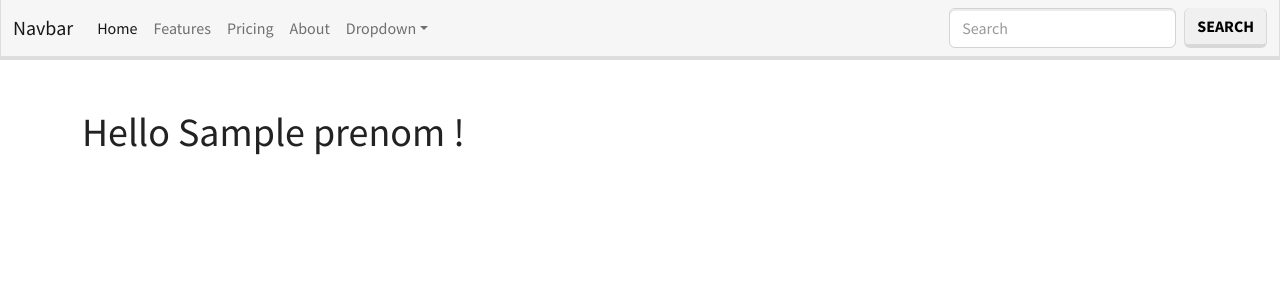
After one commit to Akatiou/leger_projet_art_afro, a Symfony app: template templates/hello.html.twig in a window 1280 px wide. The commit adds this page. Shown: the top 300 px of the page. Run offline with Twig, Linux system fonts and the light colour scheme; the template is opened without the code that fills it: most values are stand-ins (such as "Sample title", 1, 10 or a date in 2020); some libraries are stand-ins or nearby versions.

Commit message:
navbar + home

```diff
--- /dev/null
+++ b/templates/_formateur.html.twig
@@ -0,0 +1,4 @@
+<p>
+	<strong>{{ formateur.prenom }}</strong>
+	{{ formateur.nom }}
+</p>
--- a/templates/base.html.twig
+++ b/templates/base.html.twig
@@ -2,18 +2,22 @@
 <html>
 	<head>
 		<meta charset="UTF-8">
-        <title>{% block title %}Welcome!{% endblock %}</title>
-        {# Run `composer require symfony/webpack-encore-bundle`
-           and uncomment the following Encore helpers to start using Symfony UX #}
+		<title>
+			{% block title %}
+				Welcome!
+			{% endblock %}
+		</title>
+		{# Run `composer require symfony/webpack-encore-bundle` and uncomment the following Encore helpers to start using Symfony UX #}
 		{% block stylesheets %}
-            {#{{ encore_entry_link_tags('app') }}#}
+			<link rel="stylesheet" href="https://bootswatch.com/5/lumen/bootstrap.min.css">
+			<link rel="stylesheet" href="https://cdnjs.cloudflare.com/ajax/libs/font-awesome/5.15.3/css/all.min.css">
 		{% endblock %}
 
-        {% block javascripts %}
-            {#{{ encore_entry_script_tags('app') }}#}
-        {% endblock %}
+		{% block javascripts %}{% endblock %}
 	</head>
 	<body>
-        {% block body %}{% endblock %}
+		{% include "shared/_navbar.html.twig" %}
+		<div class="container pt-5"> {% block body %}{% endblock %}
+			</div>
 		</body>
 	</html>
--- /dev/null
+++ b/templates/hello.html.twig
@@ -0,0 +1,69 @@
+{% extends "base.html.twig" %}
+
+{% block body %}
+
+
+	<h1>Hello
+		{{ prenom}}
+		!
+	</h1>
+	{# <h2>explication 1</h2>
+		<p>Vous avez
+			{{ age}}
+			ans !
+		</p>
+
+		{% if age >= 18 %}
+			Vous êtes un adulte
+		{% else %}
+			Vous êtes un mineur
+		{% endif %}
+
+		<ul>
+			{% for personne in prenoms %}
+				<li>{{ personne | upper }}</li>
+			{% endfor %}
+		</ul>
+
+		<ul>
+			{% for i in 1..10 %}
+				<li>Numéro
+					{{ i }}
+				</li>
+			{% endfor %}
+		</ul>
+
+		<h2>Exercice 1</h2>
+		<ul>
+			{% for personne in ages %}
+				{% if personne >= 18 %}
+					<li>Adulte</li>
+				{% else %}
+					<li>Enfant</li>
+				{% endif %}
+			{% endfor %}
+		</ul>
+
+		<h2>Explication 2</h2>
+		<p>Mon formateur s'appelle
+			{{ formateur.prenom }}
+			{{ formateur.nom }}
+			et il a
+			{{ formateur.age }}
+			ans !
+		</p>
+
+		<h2>Explication 3 - L'inclusion</h2>
+
+		{% set formmateur = formateur1 %}
+
+		{% include "_formateur.html.twig" %}
+		{% include "_formateur.html.twig" with {"formateur": formateur2} %}
+
+		<h2>Explication 4</h2> #}
+
+{% endblock %}
+
+{% block title %}
+	Salut !
+{% endblock %}
--- /dev/null
+++ b/templates/shared/_navbar.html.twig
@@ -0,0 +1,41 @@
+<nav class="navbar navbar-expand-lg navbar-light bg-light">
+	<div class="container-fluid">
+		<a class="navbar-brand" href="#">Navbar</a>
+		<button class="navbar-toggler" type="button" data-bs-toggle="collapse" data-bs-target="#navbarColor03" aria-controls="navbarColor03" aria-expanded="false" aria-label="Toggle navigation">
+			<span class="navbar-toggler-icon"></span>
+		</button>
+
+		<div class="collapse navbar-collapse" id="navbarColor03">
+			<ul class="navbar-nav me-auto">
+				<li class="nav-item">
+					<a class="nav-link active" href="#">Home
+						<span class="visually-hidden">(current)</span>
+					</a>
+				</li>
+				<li class="nav-item">
+					<a class="nav-link" href="#">Features</a>
+				</li>
+				<li class="nav-item">
+					<a class="nav-link" href="#">Pricing</a>
+				</li>
+				<li class="nav-item">
+					<a class="nav-link" href="#">About</a>
+				</li>
+				<li class="nav-item dropdown">
+					<a class="nav-link dropdown-toggle" data-bs-toggle="dropdown" href="#" role="button" aria-haspopup="true" aria-expanded="false">Dropdown</a>
+					<div class="dropdown-menu">
+						<a class="dropdown-item" href="#">Action</a>
+						<a class="dropdown-item" href="#">Another action</a>
+						<a class="dropdown-item" href="#">Something else here</a>
+						<div class="dropdown-divider"></div>
+						<a class="dropdown-item" href="#">Separated link</a>
+					</div>
+				</li>
+			</ul>
+			<form class="d-flex">
+				<input class="form-control me-sm-2" type="text" placeholder="Search">
+				<button class="btn btn-secondary my-2 my-sm-0" type="submit">Search</button>
+			</form>
+		</div>
+	</div>
+</nav>
```
Also changed, not shown: src/Controller/HelloController.php (+56 -2 lines), src/Controller/HomeController.php (added, +19 -0 lines), templates/example.html.twig (added, +7 -0 lines), templates/home.html.twig (added, +46 -0 lines), templates/shared/_assurance.html.twig (added, +8 -0 lines), public/css/style.css (added). Lines whose indentation alone changed are shown as unchanged.
